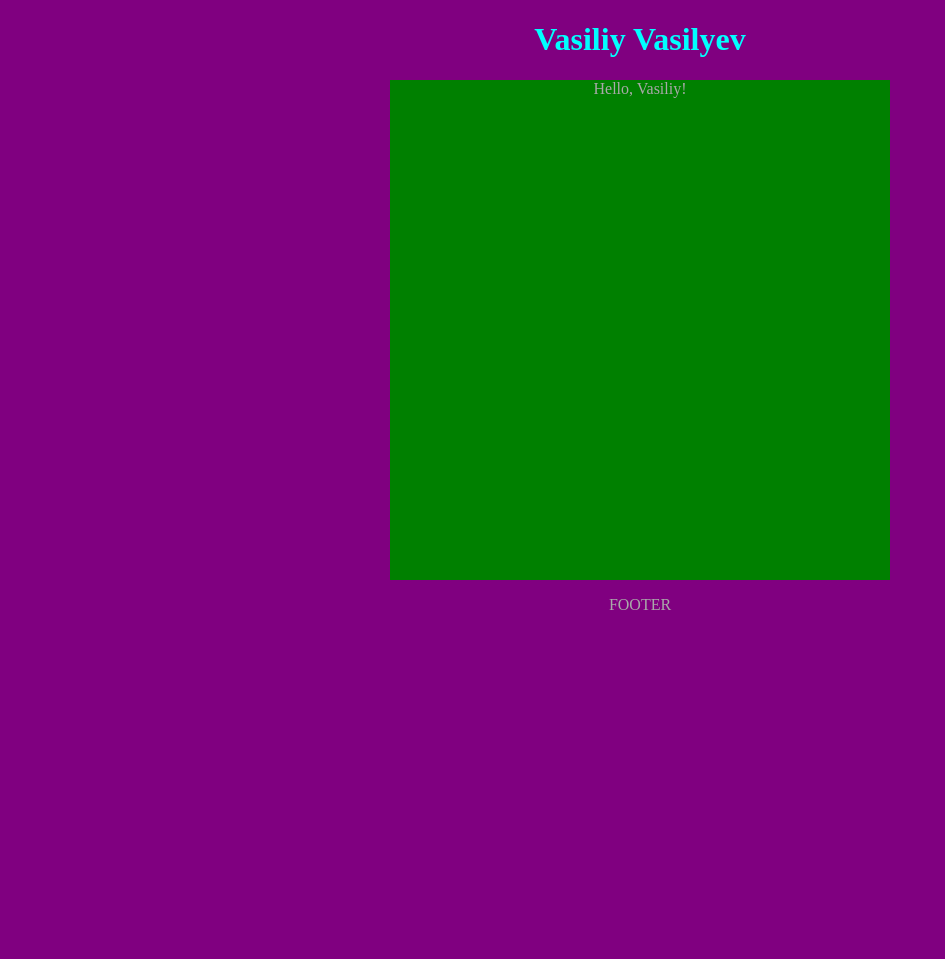
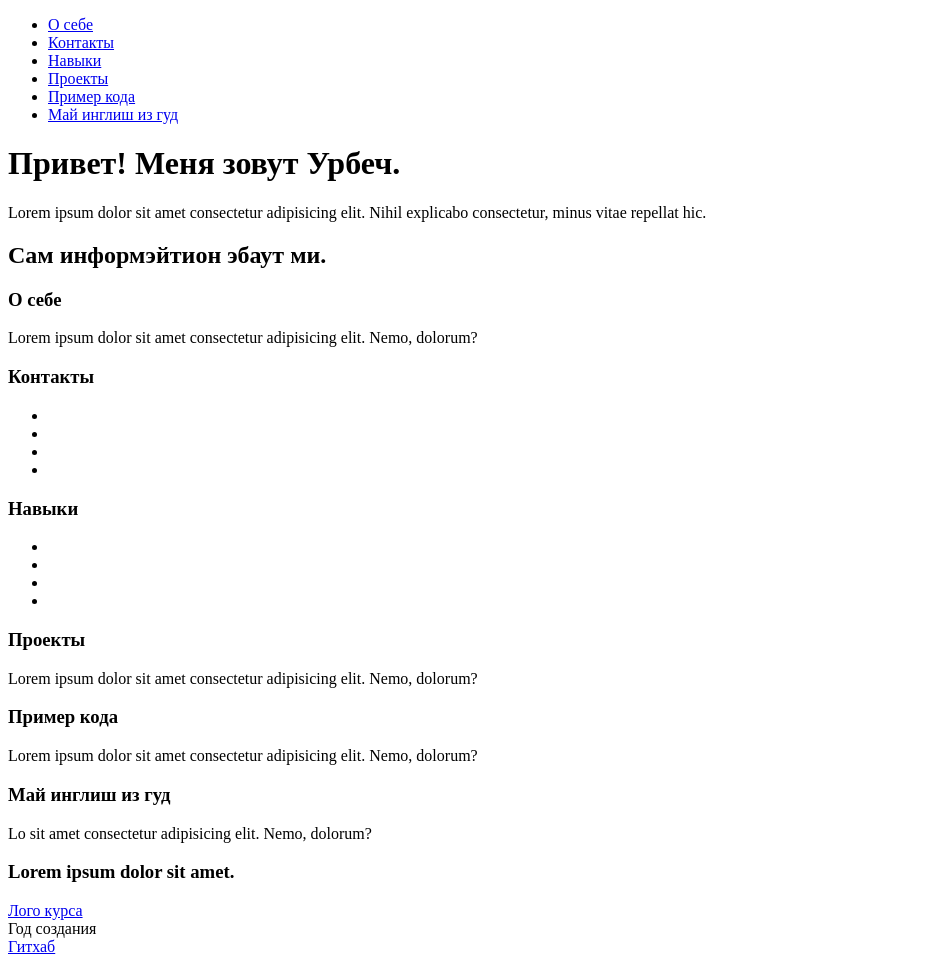
Before and after one commit to SHTAKET1032/rsschool-cv, a plain HTML site: page index.html in a window 1280 px wide. Shown: the whole page, without its empty margins (0-945 px from the left). Before the commit the page ends 800 px from the top, so only its background shows below. Drawn offline with Linux system fonts and the light colour scheme.

Commit message:
init: start task

```diff
--- a/index.html
+++ b/index.html
@@ -1,5 +1,6 @@
 <!DOCTYPE html>
 <html lang="en">
+
 <head>
   <meta charset="UTF-8">
   <meta http-equiv="X-UA-Compatible" content="IE=edge">
@@ -7,17 +8,88 @@
   <link rel="stylesheet" href="./style.css">
   <title>Document</title>
 </head>
+
 <body>
+  <div class="container">
     <header>
-    <h1>Vasiliy Vasilyev</h1>
+      <div class="header_leaft"></div>
+      <div class="header_right">
+        <div class="header_right_nav">
+          <nav>
+            <ul>
+              <li><a href="#" class="nav_link">О себе</a></li>
+              <li><a href="#" class="nav_link">Контакты</a></li>
+              <li><a href="#" class="nav_link">Навыки</a></li>
+              <li><a href="#" class="nav_link">Проекты</a></li>
+              <li><a href="#" class="nav_link">Пример кода</a></li>
+              <li><a href="#" class="nav_link">Май инглиш из гуд</a></li>
+            </ul>
+          </nav>
+        </div>
+        <div class="header_right_descr">
+          <h1>Привет! Меня зовут Урбеч.</h1>
+          <p>Lorem ipsum dolor sit amet consectetur adipisicing elit. Nihil explicabo consectetur, minus vitae repellat
+            hic.</p>
+        </div>
+      </div>
     </header>
+
     <main>
-    <div>
-      <p>Hello, Vasiliy!</p>
+      <div class="main_head">
+        <h2>Сам информэйтион эбаут ми.</h2>
+      </div>
+      <div class="main_bottom">
+        <div class="flex_card">
+          <h3>О себе</h3>
+          <div class="flex_card_descr">Lorem ipsum dolor sit amet consectetur adipisicing elit. Nemo, dolorum?</div>
+        </div>
+        <div class="flex_card">
+          <h3>Контакты</h3>
+          <div class="flex_card_descr">
+            <ul>
+              <li></li>
+              <li></li>
+              <li></li>
+              <li></li>
+            </ul>
+          </div>
+        </div>
+        <div class="flex_card">
+          <h3>Навыки</h3>
+          <div class="flex_card_descr">
+            <ul>
+              <li></li>
+              <li></li>
+              <li></li>
+              <li></li>
+            </ul>
+          </div>
+        </div>
+        <div class="flex_card">
+          <h3>Проекты</h3>
+          <div class="flex_card_descr">Lorem ipsum dolor sit amet consectetur adipisicing elit. Nemo, dolorum?</div>
+        </div>
+        <div class="flex_card">
+          <h3>Пример кода</h3>
+          <div class="flex_card_descr">Lorem ipsum dolor sit amet consectetur adipisicing elit. Nemo, dolorum?</div>
+        </div>
+        <div class="flex_card">
+          <h3>Май инглиш из гуд</h3>
+          <div class="flex_card_descr">Lo sit amet consectetur adipisicing elit. Nemo, dolorum?</div>
+        </div>
       </div>
     </main>
+
     <footer>
-    <p>FOOTER</p>
+      <div class="footer_left">
+        <h3>Lorem ipsum dolor sit amet.</h3>
+      </div>
+      <div class="footer_right">
+        <div class="footer_right_head"><a href="#" class="footer_link"> Лого курса </a></div>
+        <div class="footer_right_middle">Год создания</div>
+        <div class="footer_right_bottom"><a href="#" class="footer_link"> Гитхаб </a></div>
+      </div>
     </footer>
+    </div>
 </body>
 </html>
--- a/style.css
+++ b/style.css
@@ -1,4 +1,4 @@
-body {
+/* body {
   background-color: purple;
 }
 
@@ -17,4 +17,4 @@ h1 {
 p {
   color: darkgray;
   text-align: center;
-}
+} */
```
Lines whose indentation alone changed are shown as unchanged.
